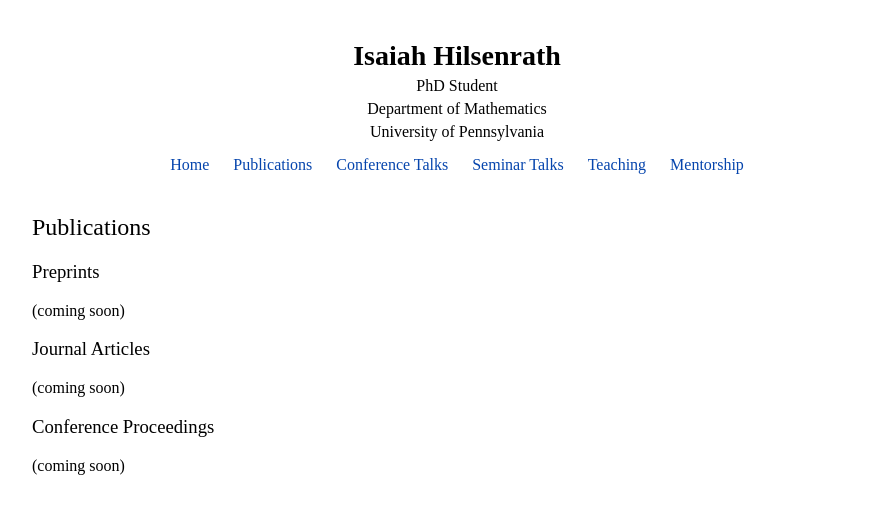
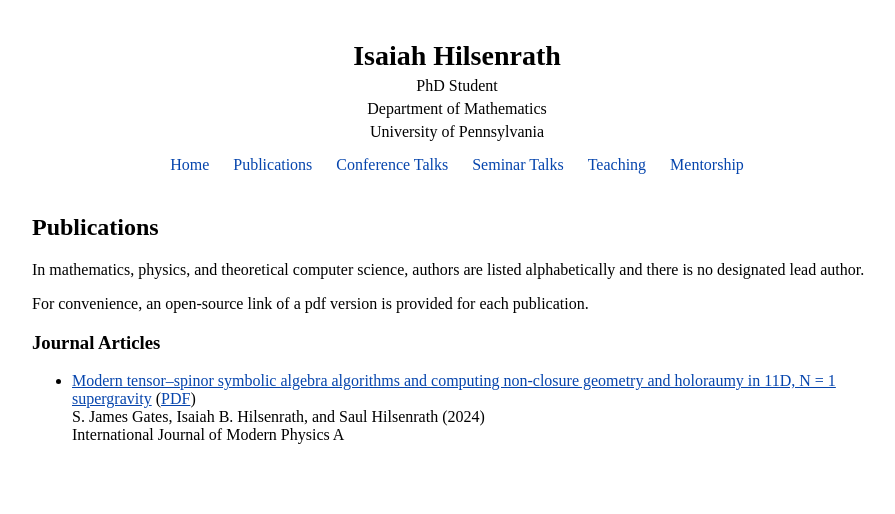
Before and after one commit to IsaiahBHilz/isaiahbhilz.github.io, a Jekyll site: the page built from publications.md, in a window 1280 px wide. Shown: the top 514 px of the page, without its empty margins (183-1078 px from the left). Built offline with Jekyll 4.4.1, drawn with Linux system fonts in a browser that asks for light colours.

Commit message:
added publication

```diff
--- a/publications.md
+++ b/publications.md
@@ -3,16 +3,14 @@ layout: default
 title: Publications
 ---
 
-## Publications
+## **Publications**
 
-### Preprints
+In mathematics, physics, and theoretical computer science, authors are listed alphabetically and there is no designated lead author.
 
-(coming soon)
+For convenience, an open-source link of a pdf version is provided for each publication.
 
-### Journal Articles
+### **Journal Articles**
 
-(coming soon)
-
-### Conference Proceedings
-
-(coming soon)
+- [Modern tensor–spinor symbolic algebra algorithms and computing non-closure geometry and holoraumy in 11D, N = 1 supergravity](https://www.worldscientific.com/doi/abs/10.1142/S0217751X24501185?srsltid=AfmBOooAr_EkkwPdtApF_rWdx4Wyip94V6JJMtpuMY28WufYQk_37IP_) ([PDF](https://arxiv.org/pdf/2212.00614))
+  S. James Gates, Isaiah B. Hilsenrath, and Saul Hilsenrath (2024)
+  International Journal of Modern Physics A
```
Also changed, not shown: students.md (+1 -1 lines).
